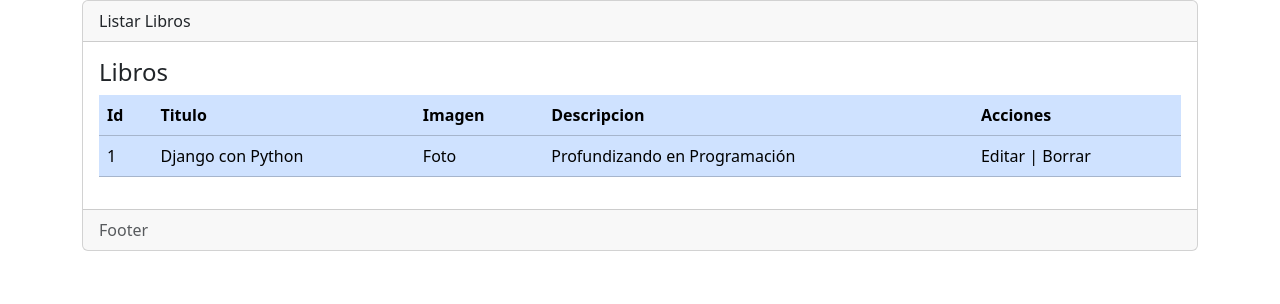
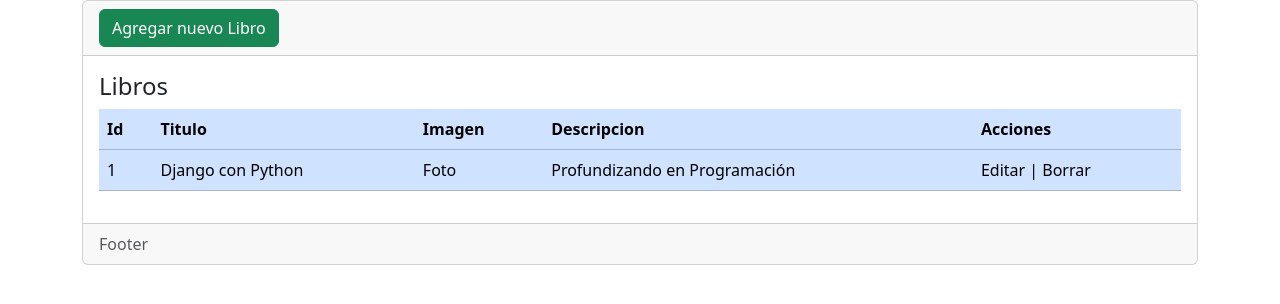
Before and after one commit to afsandoval/Proyecto_CRUD_Django, a Django app: page /libros in a window 1280 px wide. Shown: the part 56-360 px from the top of the page. Run offline with Django 4.2, Linux system fonts and the light colour scheme.

Commit message:
Boton Agregar Libro Index

```diff
--- a/sistema/libreria/Templates/libros/index.html
+++ b/sistema/libreria/Templates/libros/index.html
@@ -5,7 +5,7 @@
 {% block contenido%}
 
 <div class="card">
-    <div class="card-header">Listar Libros</div>
+    <div class="card-header"><a name="" id="" class="btn btn-success" href="{% url 'crear' %}" role="button">Agregar nuevo Libro</a></div>
     <div class="card-body">
         <h4 class="card-title">Libros</h4>
         <div
--- a/sistema/libreria/urls.py
+++ b/sistema/libreria/urls.py
@@ -5,4 +5,5 @@ urlpatterns = [
     path('', views.inicio, name='inicio'),
     path('nosotros', views.nosotros, name='nosotros'),
     path('libros', views.libros, name='libros'),
+    path('libros/crear', views.crear, name='crear'),
 ]
--- a/sistema/libreria/views.py
+++ b/sistema/libreria/views.py
@@ -9,3 +9,6 @@ def nosotros(request):
 
 def libros(request):
     return render(request,'libros/index.html')
+
+def crear(request):
+    return render(request,'libros/crear.html')
```
Also changed, not shown: sistema/libreria/Templates/libros/crear.html (line endings or trailing spaces).
